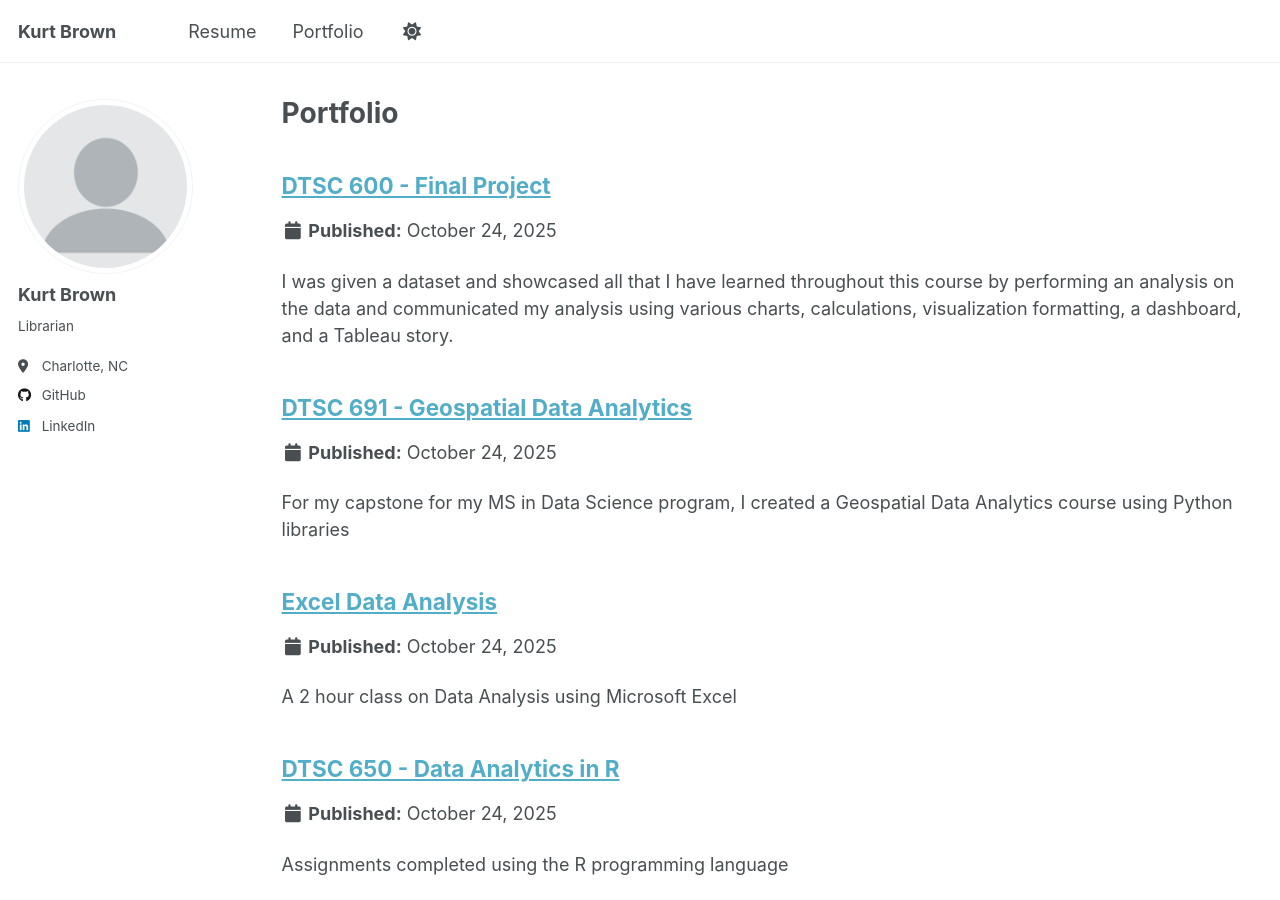
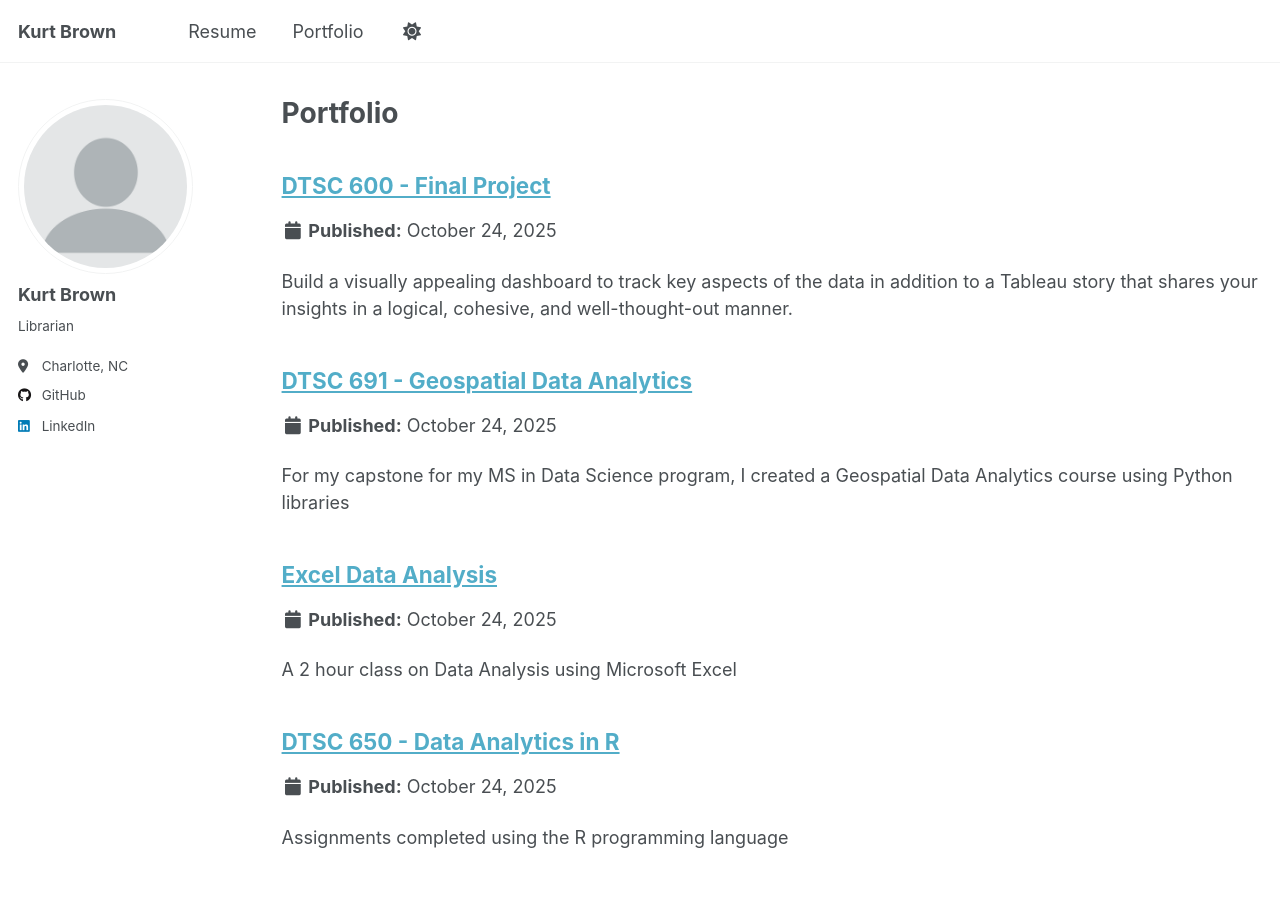
Before and after one commit to klbrown13/klbrown13.github.io, a Jekyll site: the page built from _pages/portfolio.html, in a window 1280 px wide and 900 px high. Built offline with Jekyll 4.4.1, drawn with Linux system fonts in a browser that asks for light colours; a script that is not in the unit is left out.

Commit message:
Update portfolio-1.md

```diff
--- a/_portfolio/portfolio-1.md
+++ b/_portfolio/portfolio-1.md
@@ -1,7 +1,9 @@
 ---
 title: "DTSC 600 - Final Project"
-excerpt: "I was given a dataset and showcased all that I have learned throughout this course by performing an analysis on the data and communicated my analysis using various charts, calculations, visualization formatting, a dashboard, and a Tableau story. <br/>"
+excerpt: "Build a visually appealing dashboard to track key aspects of the data in addition to a Tableau story that shares your insights in a logical, cohesive, and well-thought-out manner."
 collection: portfolio
 ---
 
+Task: I was given a dataset and showcased all that I have learned throughout this course by performing an analysis on the data and communicated my analysis using various charts, calculations, visualization formatting, a dashboard, and a Tableau story. <br/>
+
 More: [Final Project Link](https://public.tableau.com/app/profile/kurt.brown8254/viz/DTSC600_FinalProject_KurtBrown/SalesandProfitStoryKurtBrown?publish=yes)
```
